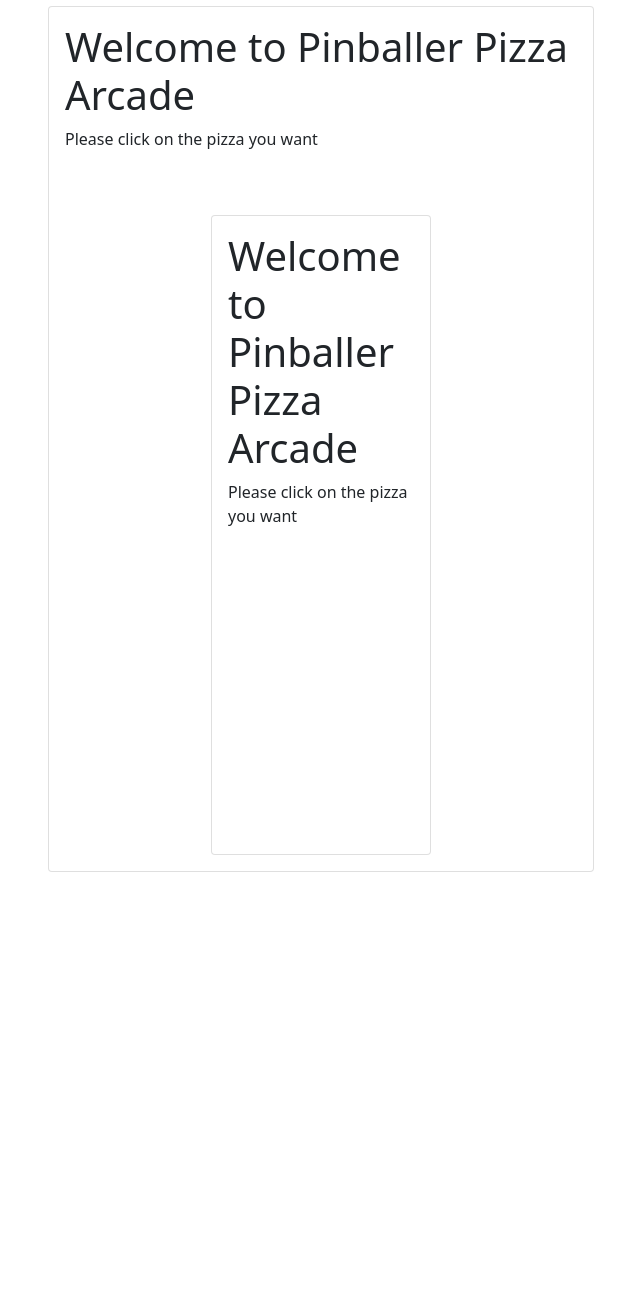
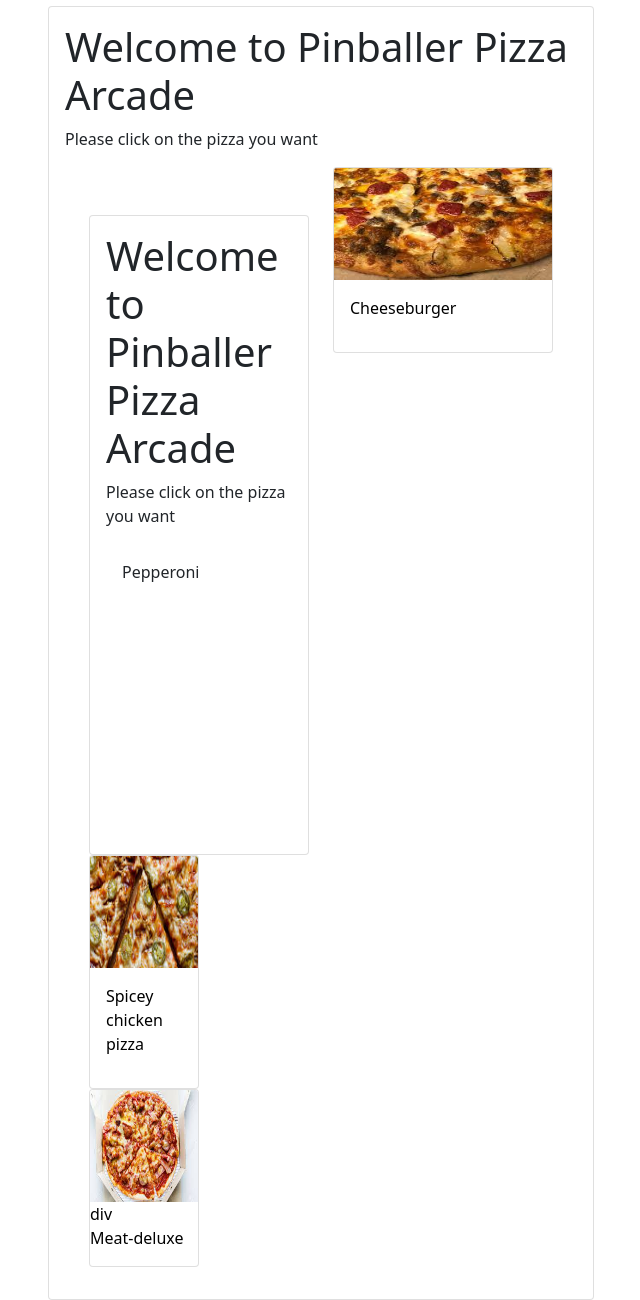
Before and after one commit to Hariettemaina/Pinballer-Pizza-Arcade, a plain HTML site: page index.html in a window 1280 px wide. Shown: the part 42-1342 px from the top of the page, without its empty margins (319-959 px from the left). Before the commit the page ends 914 px from the top, so only its background shows below. Drawn offline with nearby package versions, Linux system fonts and the light colour scheme; a web font is replaced by a local one.

Commit message:
added all imgs

```diff
--- a/index.html
+++ b/index.html
@@ -50,5 +50,67 @@
                             <p id="welcomemessage" class="card-text">
                               Please click on the pizza you want
                             </p>
+                            <div class="card-body">
+                                <p>Pepperoni</p>
+                              </div>
+                            </div>
+                          </div>
+                          <div class="col-6" style="color: black">
+                            <div
+                              class="card"
+                              onclick="pickPizzaAction('Spicey chicken pizza')"
+                            >
+                              <img
+                                src="./images/spicey.jpeg"
+                                class="card-img-top"
+                                alt="..."
+                                style="width: 100%; height: 7rem"
+                              />
+                              <div class="card-body">
+                                <p>Spicey chicken pizza</p>
+                              </div>
+                            </div>
+                          </div>
+                          <div class="col-6" style="color: black">
+                            <div
+                              class="card"
+                              onclick="pickPizzaAction('Meat-deluxe')"
+                            >
+                              <img
+                                src="./images/meat-deluxe.jpeg"
+                                class="card-img-top"
+                                alt="..."
+                                style="width: 100%; height: 7rem"
+                              />
+                              div <class="card-body">
+                      <p>Meat-deluxe</p>
+                    </div>
+                  </div>
+                </div>
+                <div class="col-6" style="color: black">
+                  <div
+                    class="card"
+                    onclick="pickPizzaAction('Cheeseburger')"
+                  >
+                    <img
+                      src="./images/cheeseburger.jpeg"
+                      class="card-img-top"
+                      alt="..."
+                      style="width: 100%; height: 7rem"
+                    />
+                    <div class="card-body">
+                        <p>Cheeseburger</p>
+                      </div>
+                    </div>
+                  </div>
+                </div>
+                <div id="toppings">
+                  <div style="color: black">
+                    <p>
+                      <span id="pizzaName"> </span>
+                      <!-- <span style="float: right;">Current Price:
+                                <span id="price"></span>
+                                </span> -->
+                    </p>
 </body>
 </html>
```
